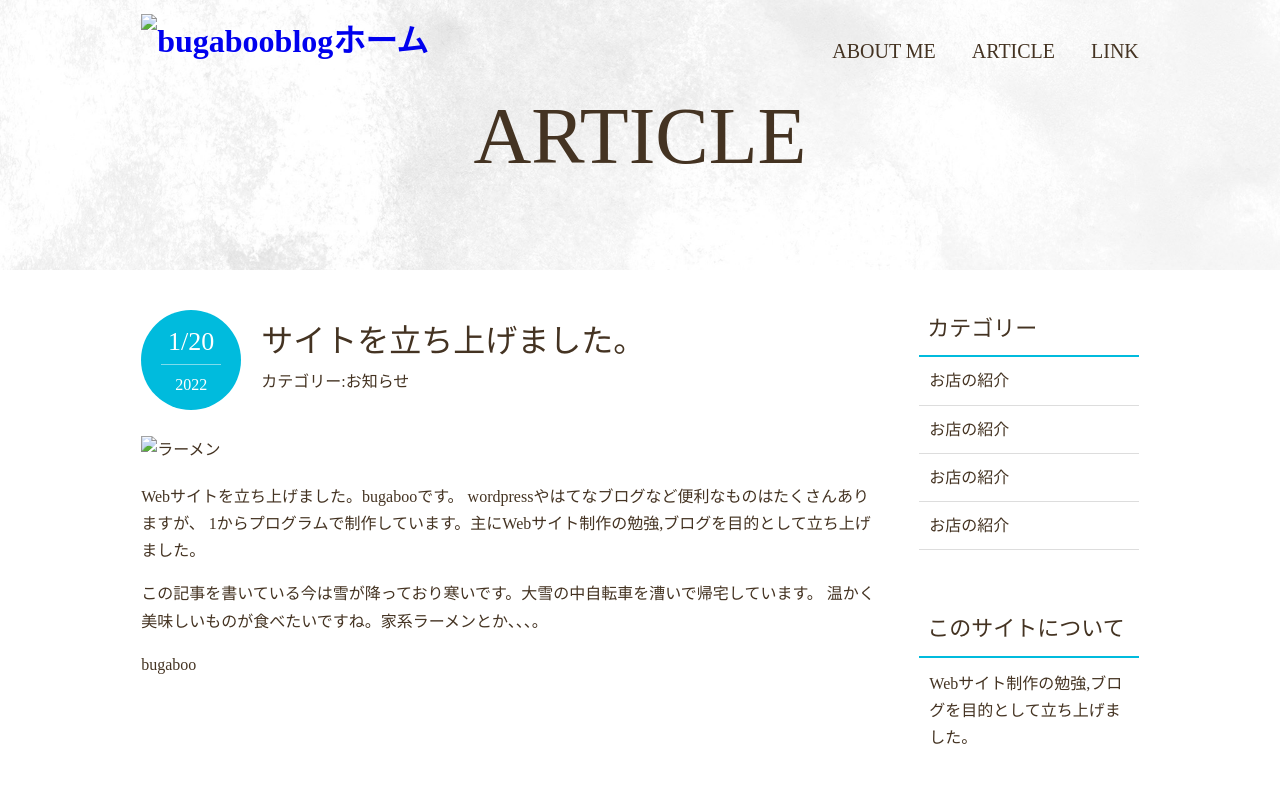
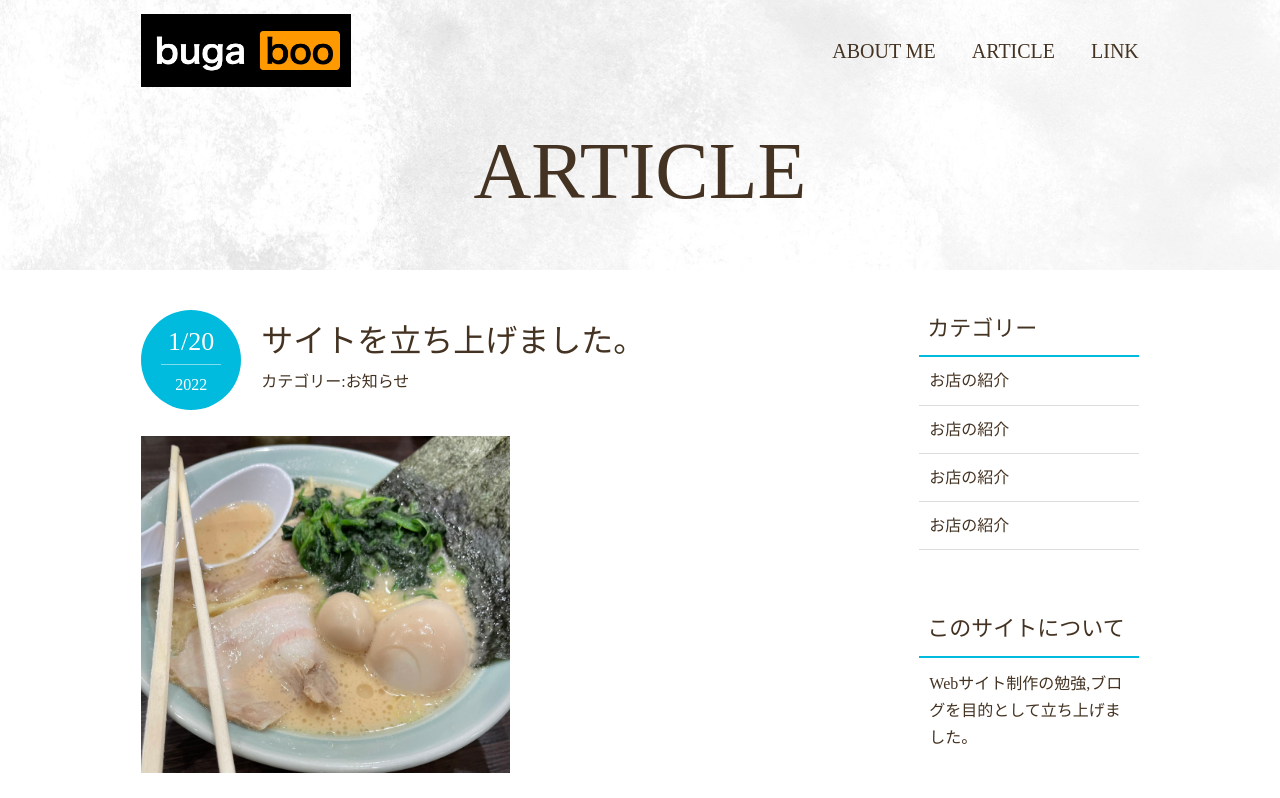
Before and after one commit to bugaboo2jp/bugaboolog, a plain HTML site: page article.html in a window 1280 px wide. Shown: the top 798 px of the page. Drawn offline with Linux system fonts and the light colour scheme; some packages are replaced by stand-ins of ours; files that its build step writes are made by us from their sources; files whose address does not match are found by name.

Commit message:
Update article.html

```diff
--- a/article.html
+++ b/article.html
@@ -8,7 +8,7 @@
         <!-- css -->
             <link rel="stylesheet" href="https://unpkg.com/ress/dist/ress.min.css">
             <link href="https://fonts.googleapis.com/css?family=Philosopher" rel="stylesheet">
-            <link href="css/style.css" rel="stylesheet">
+            <link href="style.css" rel="stylesheet">
 
         <meta name="viewpoint" content="width=device-width, initial-scale=1">
     </head>
@@ -16,7 +16,7 @@
     <body>
         <div id="article" class = "big-bg">
             <header class ="page-header wrapper">
-                <h1><a href="index.html"><img class="logo" src="images/logo.png" alt="bugabooblogホーム"></a></h1>
+                <h1><a href="index.html"><img class="logo" src="logo.png" alt="bugabooblogホーム"></a></h1>
                 <nav>
                     <ul class = "main-nav">
                         <li><a href="aboutme.html">About me</a></li>
@@ -36,7 +36,7 @@
                     <p class ="post-date">1/20<span>2022</span></p>
                     <p class="post-cat">カテゴリー:お知らせ</p>
                 </header>
-                <img src="images/ラーメン.jpeg" alt="ラーメン" width = "50%" height= "50%">
+                <img src="ラーメン.jpeg" alt="ラーメン" width = "50%" height= "50%">
                 <p>
                     Webサイトを立ち上げました。bugabooです。
                     wordpressやはてなブログなど便利なものはたくさんありますが、
```
